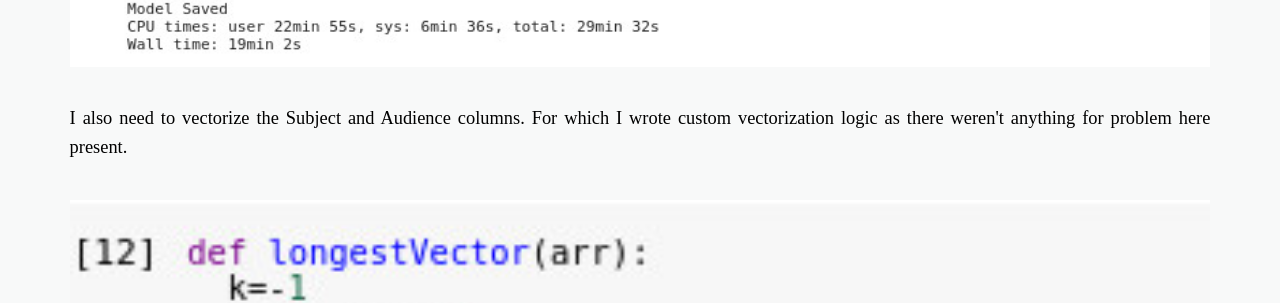
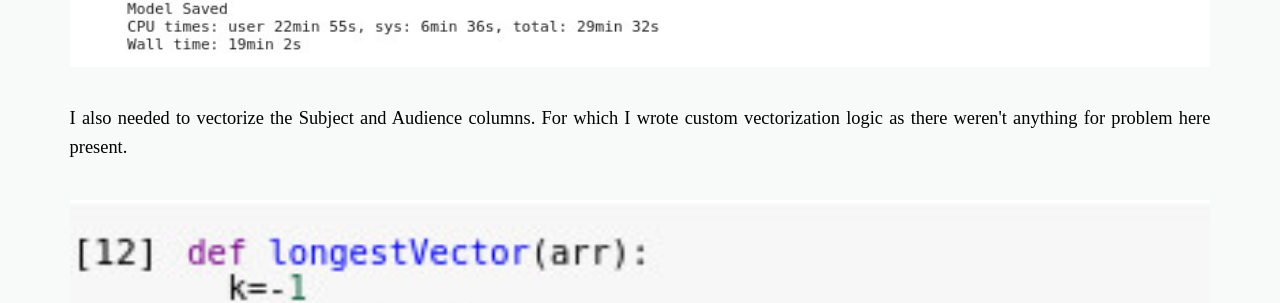
Before and after one commit to daftengineer/daftengineer.github.io, a Jekyll site: the page built from _posts/2018-10-12-market-forecast.markdown, in a window 1280 px wide and 900 px high, scrolled down 4247 px. Shown: the part 152-455 px from the top of the window. Built offline with Jekyll 4.4.1, drawn with Linux system fonts in a browser that asks for light colours; nearby versions of some CDN libraries.

Commit message:
Update 2018-10-12-market-forecast.markdown

```diff
--- a/_posts/2018-10-12-market-forecast.markdown
+++ b/_posts/2018-10-12-market-forecast.markdown
@@ -22,7 +22,7 @@ image-sm: https://daftengineer.github.io/media_assets/stockmarket.jpg
 <img src="https://daftengineer.github.io/media_assets/ml10p5.jpg" />
 <p style="text-align:justify;">For analysing the headline data, I required to convert it to machine understandable format which can be acquired using Document embedding. Code for which is given below</p>
 <img src="https://daftengineer.github.io/media_assets/ml10p6.jpg" />
-<p style="text-align:justify;">I also need to vectorize the Subject and Audience columns. For which I wrote custom vectorization logic as there weren't anything for problem here present.</p>
+<p style="text-align:justify;">I also needed to vectorize the Subject and Audience columns. For which I wrote custom vectorization logic as there weren't anything for problem here present.</p>
 <img src="https://daftengineer.github.io/media_assets/ml10p7.jpg" />
 <img src="https://daftengineer.github.io/media_assets/ml10p8.jpg" />
 <img src="https://daftengineer.github.io/media_assets/ml10p9.jpg" />
```
